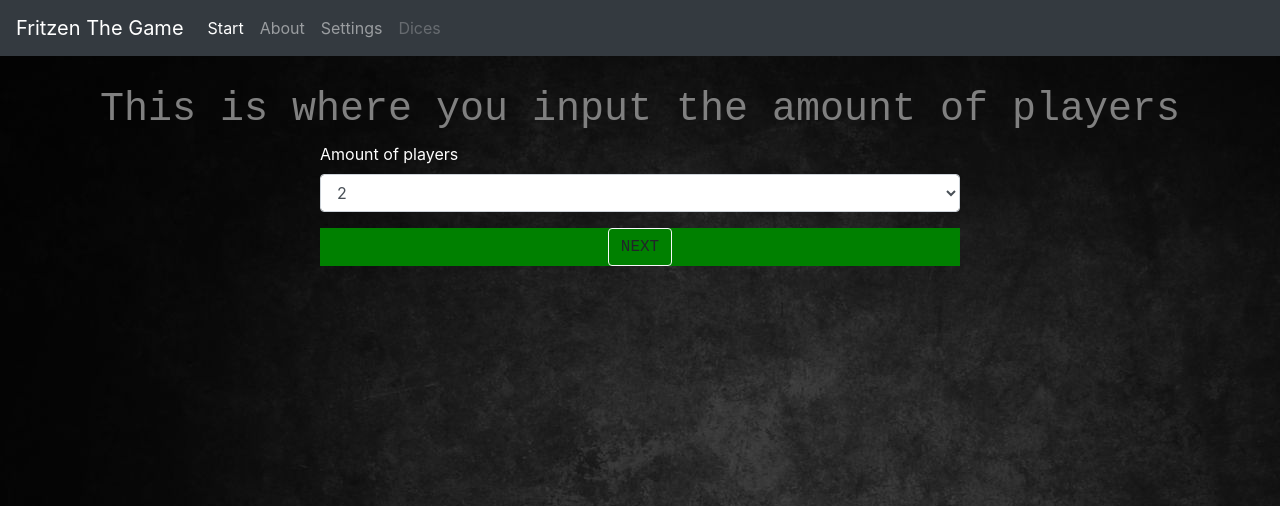
After one commit to Fr1p5/flaskFritzen, a Flask app: page /prestart in a window 1280 px wide. The commit adds this page. Shown: the top 506 px of the page. Run offline with Flask 2, Linux system fonts and the light colour scheme; some libraries are stand-ins or nearby versions.

Commit message:
request amount_players

```diff
--- a/app.py
+++ b/app.py
@@ -13,18 +13,25 @@ def login():
 def welcome():
     return render_template("welcome.html")
 
-@app.route('/start', methods=['GET', 'POST'])
+@app.route('/prestart', methods=["POST", "GET"])
+def prestart():
+    if request.method == "POST":
+        user = request.form["amount_players"]
+        return redirect(url_for("user", usr=user))
+    else:
+        return render_template("prestart.html")
+
+@app.route('/start', methods=["POST", "GET"])
 def start():
-    if request.method == 'POST':
-        return render_template("start.html")
+    return render_template("start.html")
 
-    if request.form["submit"] == "submit":
-        amount_players = request.form["amount_players"]
-        succes = process(amount_players)
-        return render_template("start.html", nameLoop="succesful" if succes else "Failed")
+@app.route("/<usr>")
+def user(usr):
+    return f"<h1>{usr}</h1>"
 
-    else:
-        return render_template(404)
+@app.route("/game")
+def game():
+    return render_template("game.html")
 
 @app.route('/about')
 def about():
--- a/templates/base.html
+++ b/templates/base.html
@@ -15,7 +15,7 @@
             <div class="collapse navbar-collapse" id="navbarNav">
               <ul class="navbar-nav">
                 <li class="nav-item active">
-                  <a class="nav-link" href="/start">Start <span class="sr-only">(current)</span></a>
+                  <a class="nav-link" href="/prestart">Start <span class="sr-only">(current)</span></a>
                 </li>
                 <li class="nav-item">
                   <a class="nav-link" href="/about">About</a>
--- /dev/null
+++ b/templates/game.html
@@ -0,0 +1,6 @@
+{% extends "base.html" %}
+{% block title %}In-game{% endblock %}
+
+{% block content %}
+<h1>Playing the game</h1>
+{% endblock %}
--- /dev/null
+++ b/templates/prestart.html
@@ -0,0 +1,26 @@
+{% extends "base.html" %}
+{% block title %}Amount of players{% endblock %}
+
+{% block content %}
+<h1>This is where you input the amount of players</h1>
+
+<form action="/start" method="post">
+    <div class="form-group">
+        <label for="exampleFormControlSelect1">Amount of players</label>
+        <select type="submit" value="submit" name="amount_players" class="form-control" id="exampleFormControlSelect1">
+            <option>2</option>
+            <option>3</option>
+            <option>4</option>
+            <option>5</option>
+            <option>6</option>
+            <option>7</option>
+            <option>8</option>
+        </select>
+    </div>
+
+    <div class="btn-light">
+        <button type="submit" class="btn btn-light">NEXT</button>
+    </div>
+</form>
+
+{% endblock %}
```
Also changed, not shown: templates/start.html (+3 -17 lines).
